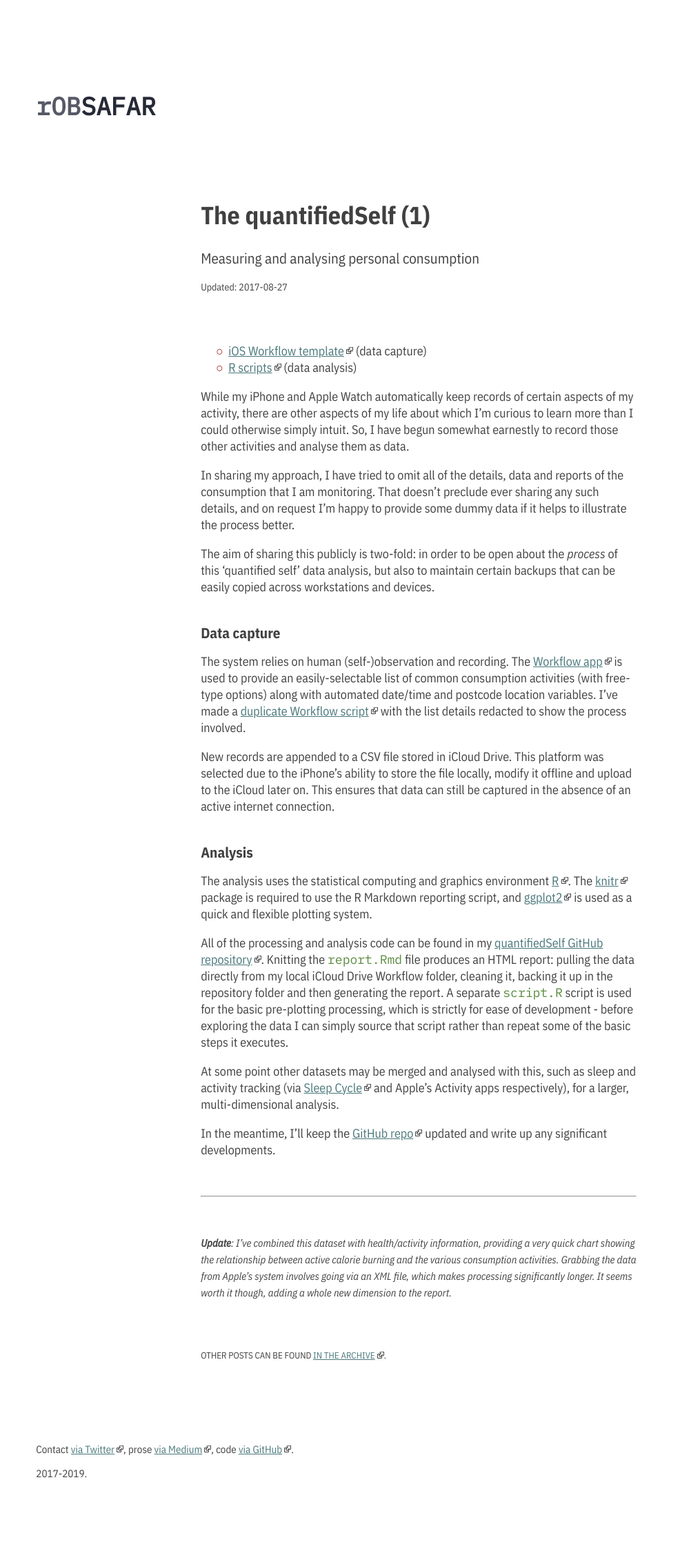
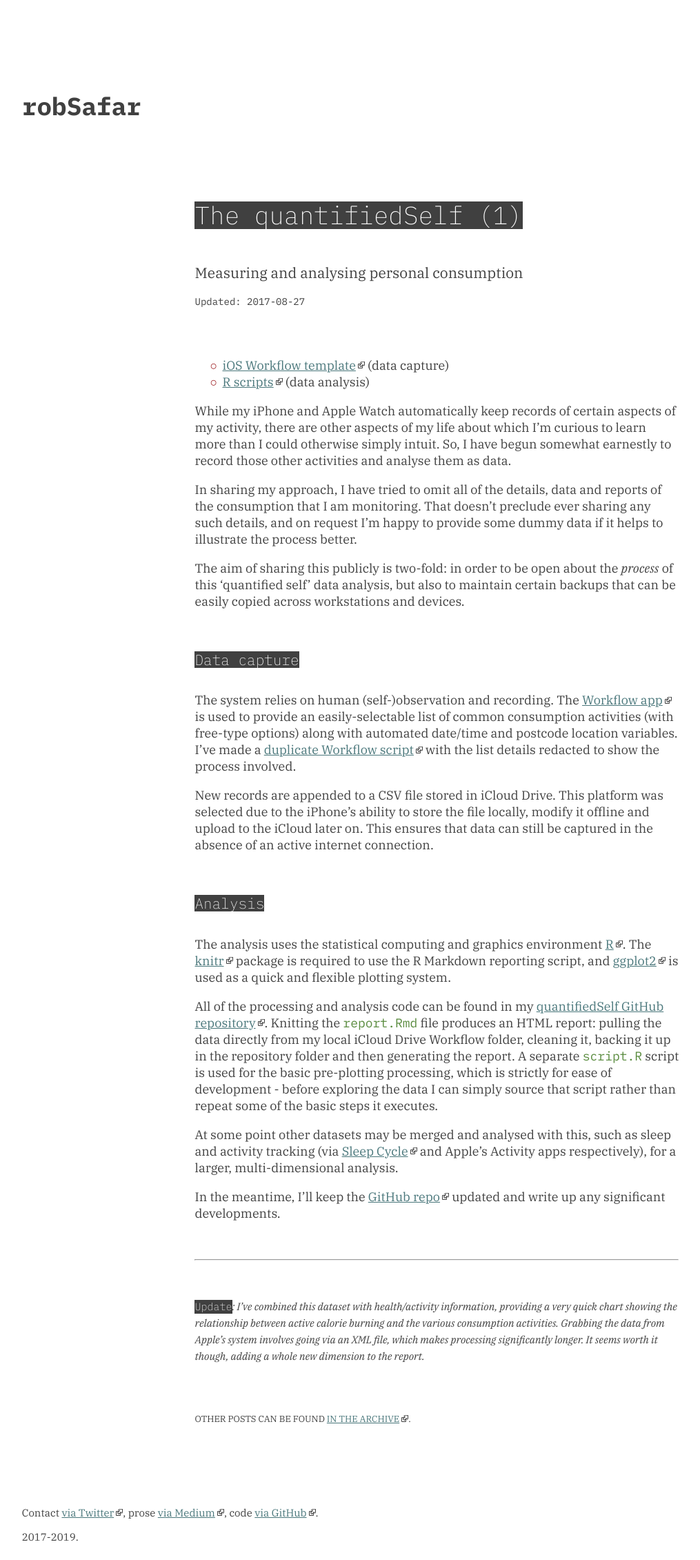
Before and after one commit to whereof-thereof/NotReally, a Jekyll site: the page built from _posts/2017-08-27-quantifiedSelf.md, in a window 1280 px wide. Shown: the whole page at 69% size, without its empty margins (54-1069 px from the left). Built offline with Jekyll 4.4.1, drawn with Linux system fonts in a browser that asks for light colours; before the commit the page ends 2169 px from its top, so only the background shows below that.

Commit message:
Typography tweaks (moar mono)

```diff
--- a/_includes/head.html
+++ b/_includes/head.html
@@ -14,8 +14,7 @@
   'https://www.googletagmanager.com/gtm.js?id='+i+dl;f.parentNode.insertBefore(j,f);
   })(window,document,'script','dataLayer','GTM-NJ2MGW');</script>
   <!-- End Google Tag Manager -->
-  <link href="https://fonts.googleapis.com/css?family=IBM+Plex+Mono|IBM+Plex+Sans+Condensed:400,400i,700" rel="stylesheet">
-
+  <link href="https://fonts.googleapis.com/css?family=IBM+Plex+Mono:400,200,700|IBM+Plex+Serif:400,400i,700,700i&display=swap" rel="stylesheet">
   <link rel="stylesheet" href="{{ "/css/main.css" | prepend: site.baseurl }}">
   {% if page.layout != 'home' %}<link rel="stylesheet" href="{{ "/css/post.css" | prepend: site.baseurl }}">{% endif %}
   <link rel="canonical" href="{{ page.url | replace:'index.html','' | prepend: site.baseurl | prepend: site.url }}">
--- a/_includes/header.html
+++ b/_includes/header.html
@@ -3,5 +3,5 @@
   height="0" width="0" style="display:none;visibility:hidden"></iframe></noscript>
   <!-- End Google Tag Manager (noscript) -->
 <header>
-  <a href="{{ site.baseurl }}/"><span>rob</span><span>Safar</span></a>
+  <a href="{{ site.baseurl }}/">{{ site.title }}</a>
 </header>
--- a/_sass/_base.scss
+++ b/_sass/_base.scss
@@ -52,6 +52,7 @@ font-kerning: normal;
     line-height: 18px;
 }
 .gel-brevier {
+    font-family: $mono-font-family;
     font-size: 14px;
     line-height: 18px;
 }
@@ -102,6 +103,15 @@ font-kerning: normal;
         font-size: 13px;
         line-height: 16px;
     }
+}
+
+.gel-trafalgar, .gel-bodyCopy h2, hr + p > em > strong {
+    font-family: $mono-font-family;
+    display: inline-block;
+    background-color: $text-colour;
+    color: #FFF;
+    font-weight: 200;
+    font-style: normal;
 }
 
 article h2, article h3 {
--- a/_sass/_layout.scss
+++ b/_sass/_layout.scss
@@ -29,26 +29,14 @@ main footer {
 
 // Header
 
-header a {
-    display: grid;
-    grid-template-columns: 3;
+header a, header a:visited {
+    font-family: $mono-font-family;
+    color: $text-colour;
     font-size: calc(1.2rem + 17vw);
     max-width: 100vw;
     overflow: hidden;
-    text-transform: uppercase;
 }
-header a span:nth-of-type(1) {
-    grid-column: 1 / 3;
-    grid-row: 1;
-}
-header a span:nth-of-type(1)::first-letter {
-    text-transform: lowercase;
-}
-header a span:nth-of-type(2) {
-    grid-column: 2 / 4;
-    grid-row: 1;
-    width: min-content;
-}
+
 
 // Stupid hello thing
 
--- a/css/main.scss
+++ b/css/main.scss
@@ -4,7 +4,7 @@
 @charset "utf-8";
 
 // Variables
-$base-font-family: "IBM Plex Sans Condensed", sans-serif;
+$base-font-family: "IBM Plex Serif", serif;
 $mono-font-family: "IBM Plex Mono", monospace;
 $base-font-size:   18px;
 $base-font-weight: 400;
```
